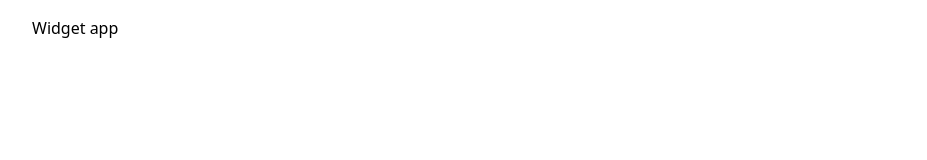
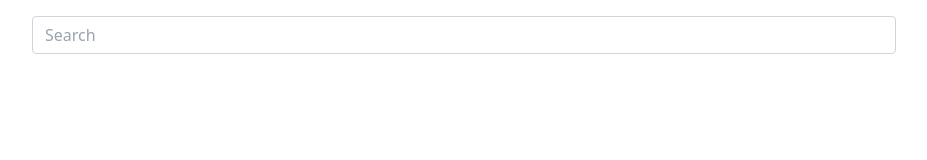
Before and after one commit to matisbag/react-widget-app, a React (Create React App) app: page / in a window 1280 px wide. Shown: the top 160 px of the page, without its empty margins (176-1103 px from the left). Built offline with nearby package versions, Linux system fonts and the light colour scheme.

Commit message:
search bar api call

```diff
--- /dev/null
+++ b/src/components/App.tsx
@@ -0,0 +1,15 @@
+import { useState } from 'react';
+import SearchBarAutocomplete from './SearchBarAutocomplete'
+import '../style/App.css';
+
+function App() {
+  const [search, setSearch] = useState<string>('')
+
+  return (
+    <main>
+      <SearchBarAutocomplete value={search} onSearchUpdate={(e) => setSearch(e)} />
+    </main>
+  );
+}
+
+export default App;
--- a/src/components/App/App.tsx
+++ /dev/null
@@ -1,12 +0,0 @@
-import React from 'react';
-import './App.css';
-
-function App() {
-  return (
-    <main>
-      Widget app
-    </main>
-  );
-}
-
-export default App;
--- /dev/null
+++ b/src/components/SearchBarAutocomplete.tsx
@@ -0,0 +1,43 @@
+import { useState } from "react";
+
+type Props = {
+  value: string
+  onSearchUpdate: (value: string) => void
+}
+
+function SearchBarAutocomplete({ value, onSearchUpdate }: Props) {
+  const [inputValue, setInputValue] = useState('');
+  const [suggestions, setSuggestions] = useState([]);
+
+  const handleInputChange = async (value: string) => {
+    setInputValue(value);
+
+    const response = await fetch(`https://wft-geo-db.p.rapidapi.com/v1/geo/cities?q=${value}`, {
+      headers: {
+        'X-RapidAPI-Key': 'd78835dde4mshea041f1f10b7fb6p115506jsnda0bf3b877d1',
+      }
+    });
+    const data = await response.json();
+
+    // setSuggestions(data.suggestions);
+  };
+
+  return (
+    <div className="flex flex-wrap w-full mb-4">
+      <input
+        value={value}
+        onChange={(e) => handleInputChange(e.target.value)}
+        type="search"
+        className="flex-1 px-3 py-1.5 min-w-0 text-gray-700 bg-white border border-solid border-gray-300 rounded transition ease-in-out focus:text-gray-700 focus:bg-white focus:border-blue-600 focus:outline-none"
+        placeholder="Search"
+      />
+      <ul>
+        {suggestions.map((suggestion) => (
+          <li key={suggestion}>{suggestion}</li>
+        ))}
+      </ul>
+    </div>
+  )
+}
+
+export default SearchBarAutocomplete
--- a/src/index.tsx
+++ b/src/index.tsx
@@ -1,7 +1,7 @@
 import React from 'react'
 import ReactDOM from 'react-dom/client'
-import './index.css'
-import App from './components/App/App'
+import './style/index.css'
+import App from './components/App'
 
 const root = ReactDOM.createRoot(document.getElementById('root') as HTMLElement)
 root.render(<App />)
```
Also changed, not shown: src/style/App.css (renamed from src/components/App/App.css), src/style/index.css (renamed from src/index.css).
